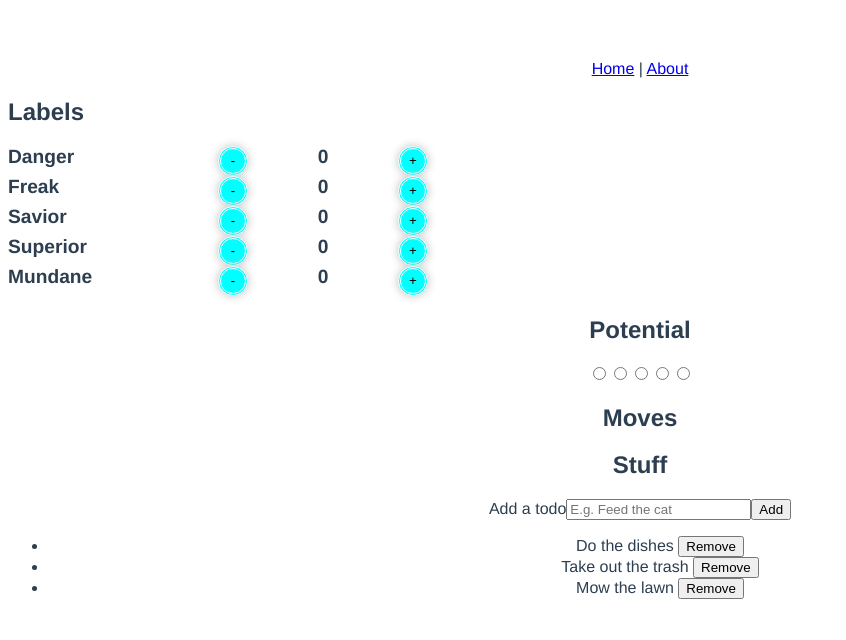
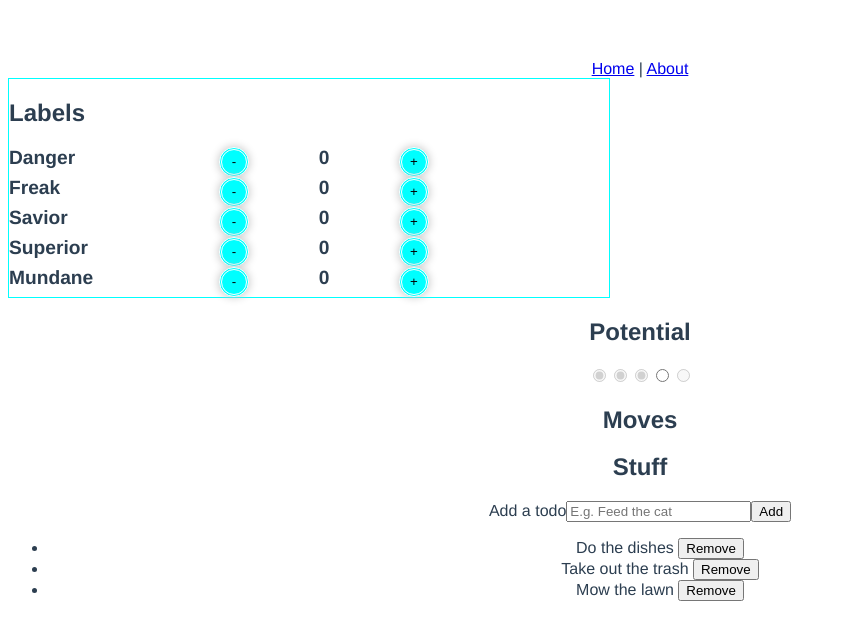
Before and after one commit to dotandimet/masks, a Vue app: page /#/ in a window 1280 px wide. Shown: the top 640 px of the page, without its empty margins (0-846 px from the left). Built offline with nearby package versions, Linux system fonts and the light colour scheme.

Commit message:
rename Home to Character

```diff
--- a/src/components/Labels.vue
+++ b/src/components/Labels.vue
@@ -23,6 +23,11 @@ export default {
         ]
     }
     },
+    methods: {
+        shiftLabels: function(up, down) {
+
+        }
+    },
     components: {
         MasksLabel
     }
@@ -35,8 +40,10 @@ export default {
     flex-direction: column;
     flex-basis: 50px;
     justify-content: flex-start;
+    border: solid aqua 1px;
 }
 .mls-list h2 {
     text-align: start;
+    border-top-width: 3px;
 }
 </style>
--- a/src/components/Potential.vue
+++ b/src/components/Potential.vue
@@ -1,7 +1,10 @@
 <template>
 <div>
     <h2>Potential</h2>
-    <input type="radio" v-for="box in boxes" v-bind:checked="(box<=value)?true:false" v-bind:key="box">
+    <input type="radio" v-for="box in boxes"
+      v-bind:checked="(box<=value)?true:false"
+      v-bind:disabled="(box!==value+1)?true:false"
+      v-bind:key="box">
 </div>
 </template>
 <script>
--- a/src/router.js
+++ b/src/router.js
@@ -1,6 +1,6 @@
 import Vue from 'vue'
 import Router from 'vue-router'
-import Home from './views/Home.vue'
+import Character from './views/Character.vue'
 
 Vue.use(Router)
 
@@ -9,7 +9,7 @@ export default new Router({
     {
       path: '/',
       name: 'home',
-      component: Home
+      component: Character
     },
     {
       path: '/about',
--- a/src/views/Home.vue
+++ b/src/views/Character.vue
@@ -2,7 +2,7 @@
   <div class="home">
     <Labels></Labels>
     <Conditions></Conditions>
-    <Potential></Potential>
+    <Potential v-model="potential"></Potential>
     <Moves></Moves>
     <Stuff></Stuff>
   </div>
@@ -17,13 +17,20 @@ import Moves from '@/components/Moves.vue'
 import Stuff from '@/components/Stuff.vue'
 
 export default {
-  name: 'home',
+  name: 'Character',
   components: {
     Labels,
     Conditions,
     Moves,
     Potential,
     Stuff
+  },
+  data: function() {
+    return {
+      labels: [ 1, 2, 0, -1, -2 ],
+      potential: 3,
+      conditions: {'Afraid': true}
+    }
   }
 }
 </script>
```
